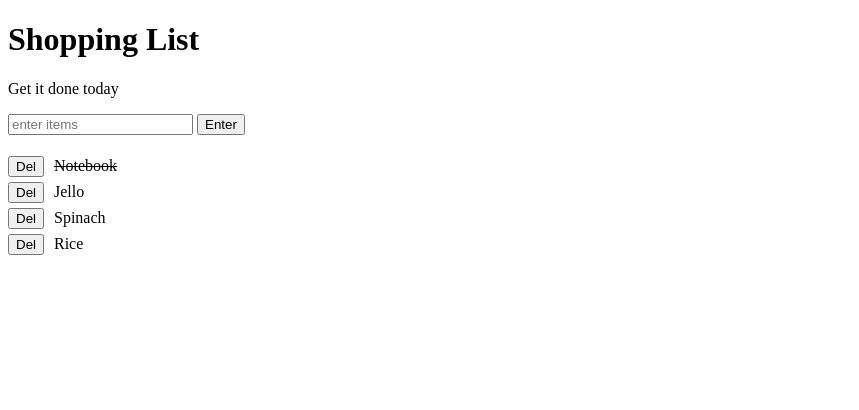
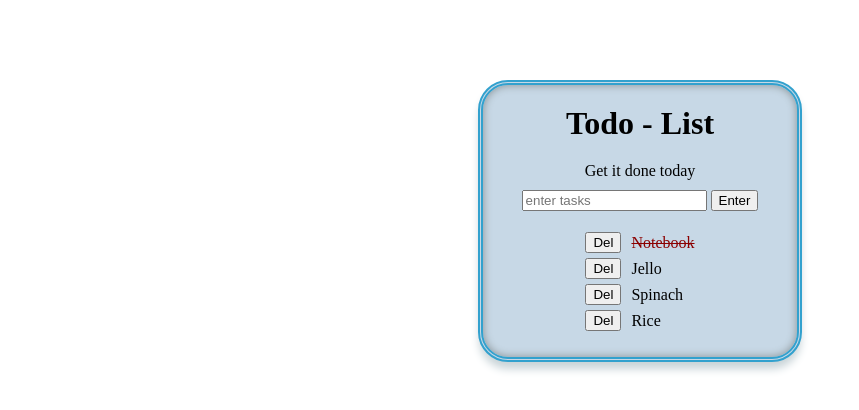
Before and after one commit to EricYeh-TW/Exercise, a plain HTML site: page to-do list/index.html in a window 1280 px wide. Both pictures are taken after a click on the item "Notebook". Shown: the whole page, without its empty margins (0-859 px from the left). Drawn offline with Linux system fonts and the light colour scheme.

Commit message:
complete version_01

```diff
--- a/to-do list/index.html
+++ b/to-do list/index.html
@@ -5,10 +5,13 @@
         <link rel="stylesheet" type="text/css" href="style.css" />
     </head>
     <body>
-        <h1>Shopping List</h1>
-        <p id="first">Get it done today</p>
-        <input id="userinput" type="text" placeholder="enter items" />
+        <div class="BG">
+            <h1 class="space">Todo - List</h1>
+            <p id="first" class="space">Get it done today</p>
+            <div>
+                <input id="userinput" type="text" placeholder="enter tasks" />
                 <button id="enter">Enter</button>
+            </div>
             <ul>
                 <div class="task">
                     <button class="delbtn">Del</button>
@@ -27,6 +30,7 @@
                     <li class="items">Rice</li>
                 </div>
             </ul>
+        </div>
         <script type="text/javascript" src="script.js"></script>
     </body>
 </html>
--- a/to-do list/script.js
+++ b/to-do list/script.js
@@ -29,14 +29,31 @@ function createAfterEnter(e) {
     }
 }
 
-function anyClick() {}
+function doneTask(e) {
+    if (e.target.tagName.toLowerCase() === "li") {
+        e.target.classList.toggle("done");
+    }
+} //tagName總是回傳標籤的大寫英文 因此在這邊加入一個method讓他回傳值變回小寫
+
+function delTask(e) {
+    if (e.target.className === "delbtn") {
+        e.target.parentElement.remove();
+    }
+}
+
+function anyClick(e) {
+    doneTask(e);
+    delTask(e);
+}
+
+ul.addEventListener("click", anyClick);
 
 button.addEventListener("click", createAfterClick); //function 不用加()
 
 input.addEventListener("keypress", createAfterEnter);
 
-items.forEach(function (items) {
-    items.addEventListener("click", function () {
-        items.classList.toggle("done");
-    });
-}); //querySelectorAll returns a collection of elements, so you should iterate over it and add the event listener
+// items.forEach(function (items) {
+//     items.addEventListener("click", function () {
+//         items.classList.toggle("done");
+//     });
+// }); //querySelectorAll returns a collection of elements, so you should iterate over it and add the event listener
--- a/to-do list/style.css
+++ b/to-do list/style.css
@@ -1,6 +1,22 @@
+.BG {
+    margin: 10vh auto;
+    padding: 10px 3vw;
+    border: thick double #32a1ce;
+    border-radius: 30px;
+    width: fit-content;
+    display: flex;
+    align-items: center;
+    flex-direction: column;
+    background-color: hsl(207, 38%, 84%);
+    box-shadow: 0 8px 8px -1px rgb(201, 212, 216), inset 0 0 8px rgb(134, 143, 146);
+}
+
+.space {
+    margin: 10px auto;
+    padding: 0;
+}
+
 ul {
-    display: flex;
-    flex-direction: column;
     padding: 0%;
 }
 
@@ -15,6 +31,7 @@ ul {
 
 .done {
     text-decoration: line-through;
+    color: darkred;
 }
 
 .delbtn {
```
Lines whose indentation alone changed are shown as unchanged.
